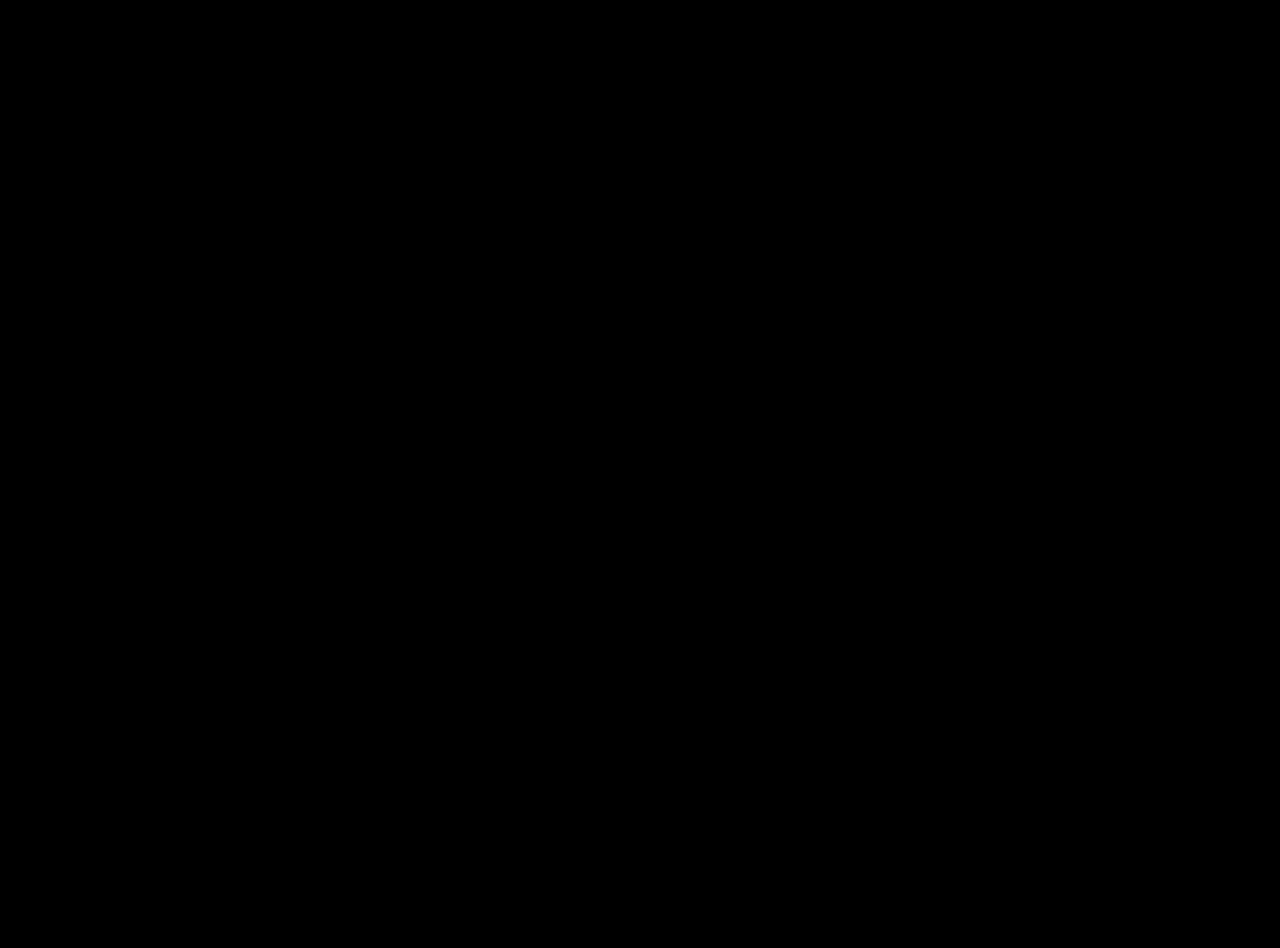
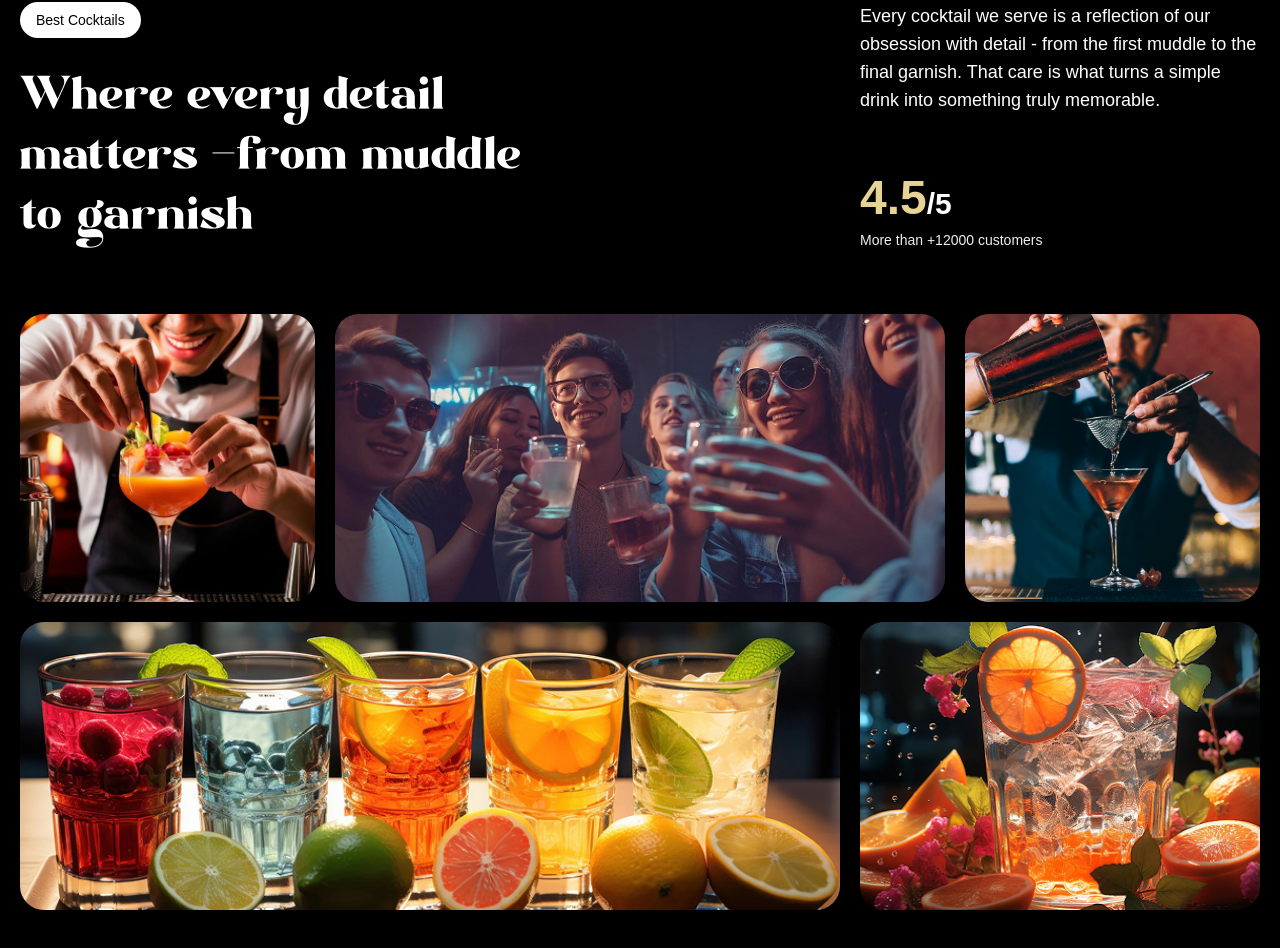
Before and after one commit to Ayemen18/GSAP_Mojito, a React (Vite) app: page / in a window 1280 px wide. Shown: the part 1710-2658 px from the top of the page. Before the commit the page ends 1600 px from the top, so only its background shows below. Built offline with nearby package versions, Linux system fonts and the light colour scheme; a web font is replaced by a local one.

Commit message:
Implement the About section

```diff
--- a/index.html
+++ b/index.html
@@ -4,7 +4,7 @@
     <meta charset="UTF-8" />
     <link rel="icon" type="image/svg+xml" href="/images/logo.png" />
     <meta name="viewport" content="width=device-width, initial-scale=1.0" />
-    <title>gsap-proj</title>
+    <title>Mojito</title>
   </head>
   <body>
     <div id="root"></div>
--- a/src/App.jsx
+++ b/src/App.jsx
@@ -3,6 +3,7 @@
 import Navbar from "./components/Navbar.jsx";
 import Hero from "./components/Hero.jsx";
 import Cocktails from "./components/Cocktails.jsx";
+import About from "./components/About.jsx";
 gsap.registerPlugin(ScrollTrigger, SplitText);
 
 const App = () => {
@@ -11,6 +12,7 @@
       <Navbar />
       <Hero />
       <Cocktails />
+      <About />
     </main>
   )
 }
--- /dev/null
+++ b/src/components/About.jsx
@@ -0,0 +1,89 @@
+import React from 'react';
+import gsap from 'gsap';
+import { ScrollTrigger } from 'gsap/ScrollTrigger';
+import { useGSAP } from "@gsap/react";
+import { SplitText } from "gsap/all";
+
+const About = () => {
+    useGSAP(() => {
+        const titleSplit = new SplitText('#about h2', {type: 'words'});
+
+        const scrollTimeline = gsap.timeline({
+            scrollTrigger: {
+                trigger: '#about',
+                start: 'top center',
+            }
+        });
+
+        scrollTimeline
+        .from(titleSplit.words, {opacity: 0, yPercent: 100, duration: 1, ease: 'expo.out', stagger: 0.02
+        })
+        .from('.top-grid div, .bottom-grid div', {opacity: 0, duration: 1, ease: 'power1.inOut', stagger: 0.04
+        }, '-=0.5');
+
+    });
+  return (
+    <div id="about">
+        <div className="mb-16 md:px-0 px-5">
+            <div className="content">
+                <div className="md:col-span-8">
+                    <p className="badge">Best Cocktails</p>
+                    <h2>
+                        Where every detail matters <span className='text-white'>-</span>
+                        from muddle to garnish
+                    </h2>
+                </div>
+
+                <div className="sub-content">
+                    <p>
+                        Every cocktail we serve is a reflection of our obsession with detail - from the first muddle to the final garnish. That care is what turns a simple drink into something truly memorable.
+                    </p>
+
+                    <div>
+                        <p className="md:text-3xl text-xl font-bold">
+                            <span>4.5</span>/5
+                        </p>
+                        <p className="text-sm text-white-100">
+                            More than +12000 customers
+                        </p>
+                    </div>
+                </div>
+            </div>
+        </div>
+
+        <div className="top-grid">
+            <div className="md:col-span-3">
+                <div className="noisy">
+                    <img src="/images/abt1.png" alt="grid-img-1" />
+                </div>
+            </div>
+            <div className="md:col-span-6">
+                <div className="noisy">
+                    <img src="/images/abt2.png" alt="grid-img-2" />
+                </div>
+            </div>
+            <div className="md:col-span-3">
+                <div className="noisy">
+                    <img src="/images/abt5.png" alt="grid-img-5" />
+                </div>
+            </div>
+        </div>
+        <div className="bottom-grid">
+            <div className="md:col-span-8">
+                <div className="noisy">
+                    <img src="/images/abt3.png" alt="grid-img-3" />
+                </div>
+            </div>
+                <div className="md:col-span-4">
+                    <div className="noisy">
+                        <img src="/images/abt4.png" alt="grid-img-4" />
+                    </div>
+
+                </div>
+        </div>
+
+    </div>
+  )
+}
+
+export default About
```
